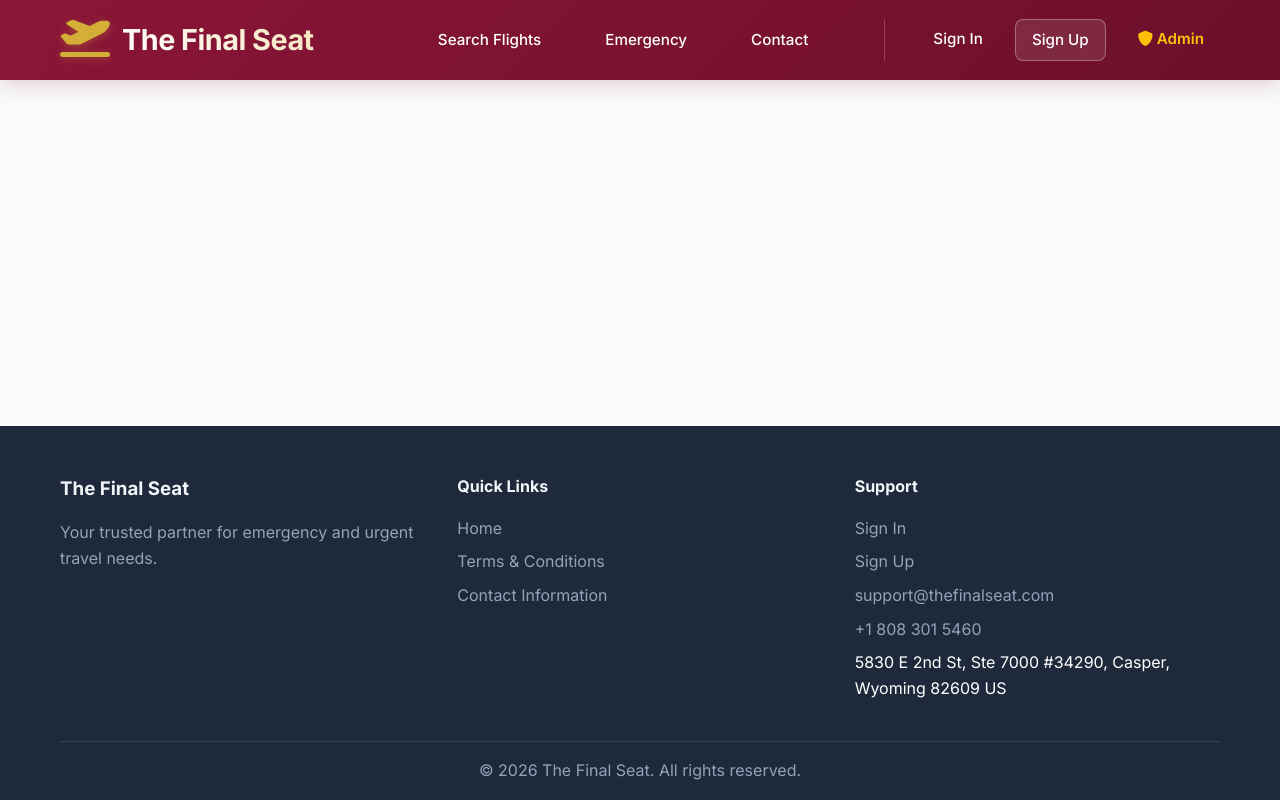
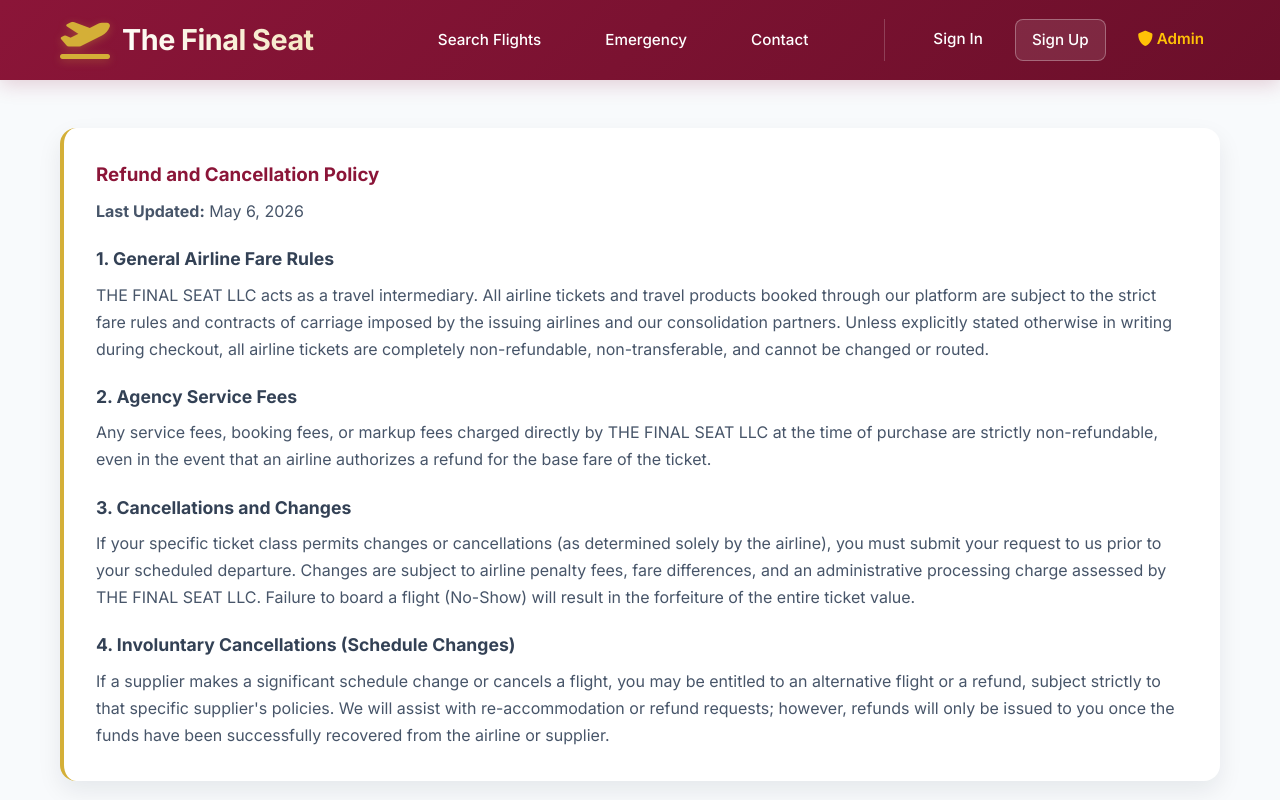
Before and after one commit to vian1608/thefinalseat, a React (Create React App) app in the folder frontend/: page /refundpolicy in a window 1280 px wide. Shown: the top 800 px of the page. Built offline with nearby package versions, Linux system fonts and the light colour scheme; the HTML template or start-up script is replaced by a standard one.

Commit message:
updated privacy & refund policy

```diff
--- a/frontend/src/App.js
+++ b/frontend/src/App.js
@@ -15,6 +15,8 @@ import ReturnFlightSelection from './pages/ReturnFlightSelection';
 import TermsAndConditions from './pages/TermsAndConditions';
 import ContactInfo from './pages/ContactInfo';
 import './App.css';
+import PrivacyPolicy from './pages/privacypolicy';
+import RefundPolicy from './pages/refundpolicy';
 
 function App() {
   return (
@@ -35,6 +37,10 @@ function App() {
             <Route path="/return-flight" element={<ReturnFlightSelection />} />
             <Route path="/terms" element={<TermsAndConditions />} />
             <Route path="/contact" element={<ContactInfo />} />
+            <Route path="/privacy-policy" element={<PrivacyPolicy />} />
+            <Route path="/refund-policy" element={<RefundPolicy />} />
+            <Route path="/privacypolicy" element={<PrivacyPolicy />} />
+            <Route path="/refundpolicy" element={<RefundPolicy />} />
           </Routes>
         </main>
         <Footer />
--- a/frontend/src/components/Footer.js
+++ b/frontend/src/components/Footer.js
@@ -16,6 +16,8 @@ function Footer() {
             <ul>
               <li><Link to="/">Home</Link></li>
               <li><Link to="/terms">Terms & Conditions</Link></li>
+              <li><Link to="/privacy-policy">Privacy Policy</Link></li>
+              <li><Link to="/refund-policy">Refund Policy</Link></li>
               <li><Link to="/contact">Contact Information</Link></li>
             </ul>
           </div>
@@ -31,7 +33,7 @@ function Footer() {
           </div>
         </div>
         <div className="footer-bottom">
-          <p>&copy; 2026 The Final Seat. All rights reserved.</p>
+          <p>&copy; 2026 The Final Seat LLC. All rights reserved.</p>
         </div>
       </div>
     </footer>
--- /dev/null
+++ b/frontend/src/pages/privacypolicy.js
@@ -0,0 +1,46 @@
+import React from 'react';
+import './InfoPages.css';
+
+const PrivacyPolicy = () => {
+  return (
+    <section className="info-page">
+      <div className="container">
+        <article className="info-card">
+          <h1>Privacy Policy</h1>
+          <p className="info-updated"><strong>Last Updated:</strong> May 6, 2026</p>
+
+          <section>
+            <h2>1. Information We Collect</h2>
+            <p>
+              THE FINAL SEAT LLC respects your privacy. We collect the personal information strictly
+              necessary to facilitate your travel arrangements. This includes your contact details,
+              passenger details, and itinerary preferences required to process inbound flight reservations.
+            </p>
+          </section>
+
+          <section>
+            <h2>2. How We Use and Share Data</h2>
+            <p>
+              We use your information solely to fulfill your flight bookings, coordinate with our
+              authorized suppliers, and share operational updates related to your travel plan. We
+              share necessary passenger details strictly with the respective airlines, consolidators,
+              and Global Distribution Systems (GDS) required to issue your tickets. We do not sell
+              or trade your data to third-party marketers.
+            </p>
+          </section>
+
+          <section>
+            <h2>3. Payment Security</h2>
+            <p>
+              Your financial security is our priority. Payment data is processed through secure,
+              PCI-DSS compliant payment gateways (such as Authorize.net). We utilize secure
+              tokenization and do not store full credit card numbers on our servers at any time.
+            </p>
+          </section>
+        </article>
+      </div>
+    </section>
+  );
+};
+
+export default PrivacyPolicy;
--- /dev/null
+++ b/frontend/src/pages/refundpolicy.js
@@ -0,0 +1,59 @@
+import React from 'react';
+import './InfoPages.css';
+
+const RefundPolicy = () => {
+  return (
+    <section className="info-page">
+      <div className="container">
+        <article className="info-card">
+          <h1>Refund and Cancellation Policy</h1>
+          <p className="info-updated"><strong>Last Updated:</strong> May 6, 2026</p>
+
+          <section>
+            <h2>1. General Airline Fare Rules</h2>
+            <p>
+              THE FINAL SEAT LLC acts as a travel intermediary. All airline tickets and travel
+              products booked through our platform are subject to the strict fare rules and contracts
+              of carriage imposed by the issuing airlines and our consolidation partners. Unless
+              explicitly stated otherwise in writing during checkout, all airline tickets are
+              completely non-refundable, non-transferable, and cannot be changed or routed.
+            </p>
+          </section>
+
+          <section>
+            <h2>2. Agency Service Fees</h2>
+            <p>
+              Any service fees, booking fees, or markup fees charged directly by THE FINAL SEAT LLC
+              at the time of purchase are strictly non-refundable, even in the event that an airline
+              authorizes a refund for the base fare of the ticket.
+            </p>
+          </section>
+
+          <section>
+            <h2>3. Cancellations and Changes</h2>
+            <p>
+              If your specific ticket class permits changes or cancellations (as determined solely by
+              the airline), you must submit your request to us prior to your scheduled departure.
+              Changes are subject to airline penalty fees, fare differences, and an administrative
+              processing charge assessed by THE FINAL SEAT LLC. Failure to board a flight (No-Show)
+              will result in the forfeiture of the entire ticket value.
+            </p>
+          </section>
+
+          <section>
+            <h2>4. Involuntary Cancellations (Schedule Changes)</h2>
+            <p>
+              If a supplier makes a significant schedule change or cancels a flight, you may be
+              entitled to an alternative flight or a refund, subject strictly to that specific
+              supplier's policies. We will assist with re-accommodation or refund requests; however,
+              refunds will only be issued to you once the funds have been successfully recovered from
+              the airline or supplier.
+            </p>
+          </section>
+        </article>
+      </div>
+    </section>
+  );
+};
+
+export default RefundPolicy;
--- a/frontend/src/styles/styles.css
+++ b/frontend/src/styles/styles.css
@@ -3210,28 +3210,26 @@ input:focus, select:focus, textarea:focus {
     background: linear-gradient(135deg, #17a2b8, #6f42c1);
 }
 
-/* Enhanced Form Styling */
-.form-group {
+/* Enhanced Form Styling (booking form only) */
+.booking-form .form-group {
     position: relative;
     margin-bottom: 1.5rem;
 }
 
-.form-group label {
-    position: absolute;
-    top: -8px;
-    left: 12px;
-    background: white;
-    padding: 0 8px;
-    font-size: 0.875rem;
-    color: var(--qa-burgundy);
-    font-weight: 500;
-    transition: all 0.3s ease;
-}
-
-.form-group input:focus + label,
-.form-group select:focus + label {
+.booking-form .form-group label {
+    position: static;
+    background: transparent;
+    padding: 0;
+    font-size: 0.9rem;
+    color: #374151;
+    font-weight: 600;
+    transition: color 0.3s ease;
+}
+
+.booking-form .form-group input:focus + label,
+.booking-form .form-group select:focus + label {
     color: var(--qa-gold);
-    transform: scale(1.05);
+    transform: none;
 }
 
 /* Enhanced Mobile Animations */
```
